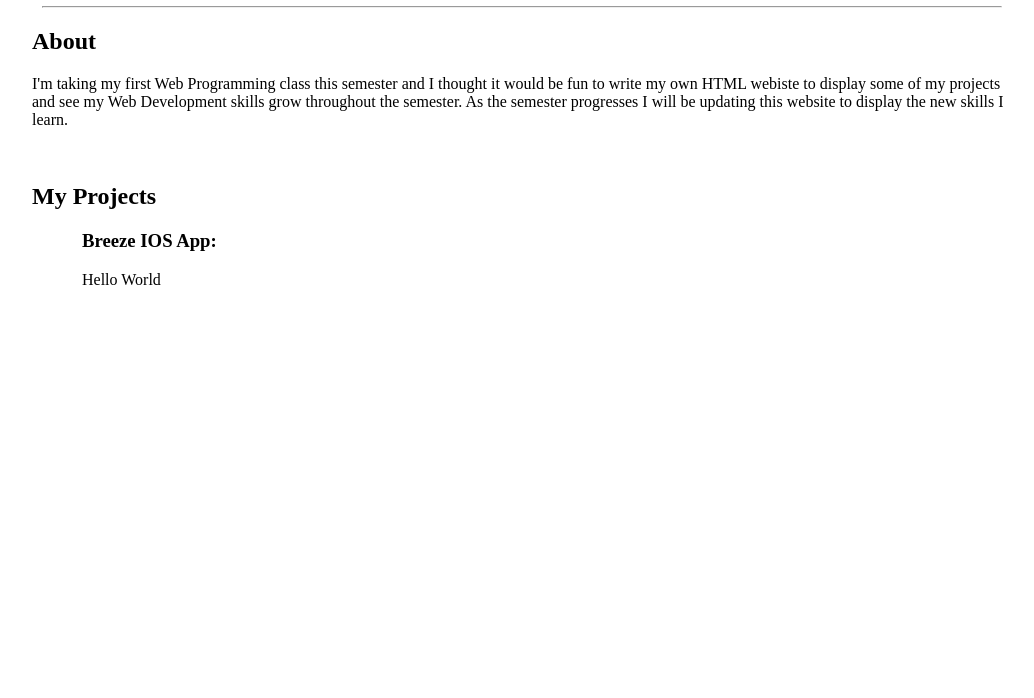
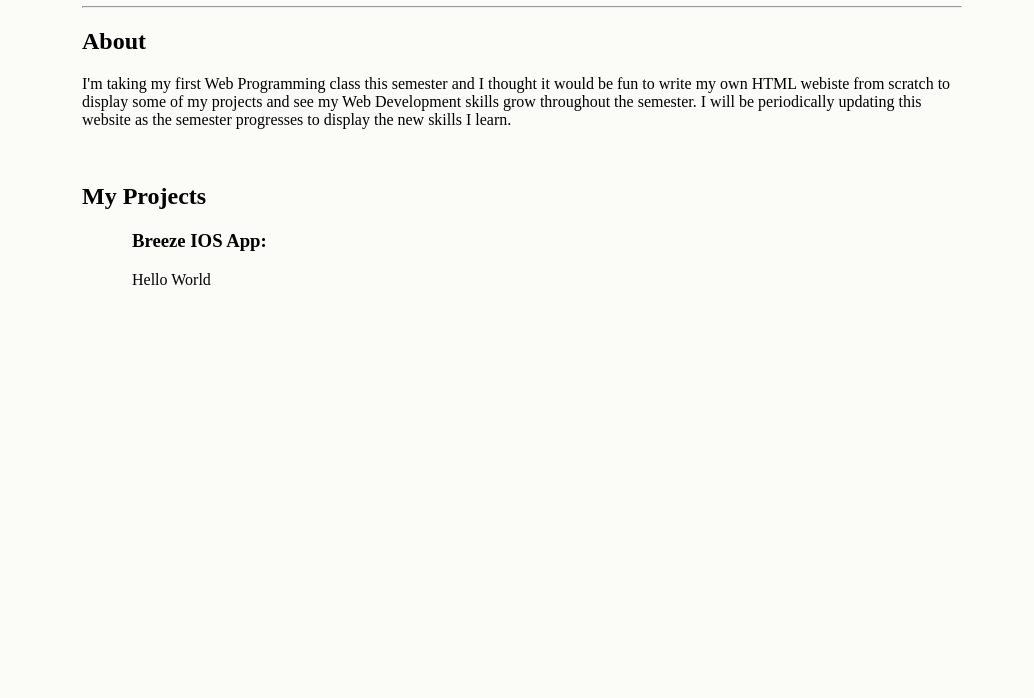
Before and after one commit to andyweaver13/andyweaver13.github.io, a plain HTML site: page index.html in a window 1280 px wide. Shown: the part 102-800 px from the top of the page, without its empty margins (118-1152 px from the left). Drawn offline with Linux system fonts and the light colour scheme.

Commit message:
Added a CSS file

```diff
--- a/index.html
+++ b/index.html
@@ -2,16 +2,17 @@
 <html>
 
   <head>
+    <link rel="stylesheet" href="mystyle.css">
     <title>Andy Weaver's Portfolio</title>
+    <h1 style="text-align: center">Andy Weaver's Portfolio</h1>
+    <hr>
   </head>
 
-<body style="margin:50px 150px">
+  <body>
 
-  <h1 style="text-align:center">Andy Weaver's Portfolio</h1>
-  <hr style="margin:10px">
 
     <h2>About</h2>
-  <p>I'm taking my first Web Programming class this semester and I thought it would be fun to write my own HTML webiste to display some of my projects and see my Web Development skills grow throughout the semester. As the semester progresses I will be updating this website to display the new skills I learn.</p>
+    <p>I'm taking my first Web Programming class this semester and I thought it would be fun to write my own HTML webiste from scratch to display some of my projects and see my Web Development skills grow throughout the semester. I will be periodically updating this website as the semester progresses to display the new skills I learn.</p>
 
     <br>
 
--- /dev/null
+++ b/mystyle.css
@@ -0,0 +1,4 @@
+body {
+    margin: 50px 200px;
+    background-color: #fbfbf8;
+}
```
Lines whose indentation alone changed are shown as unchanged.
